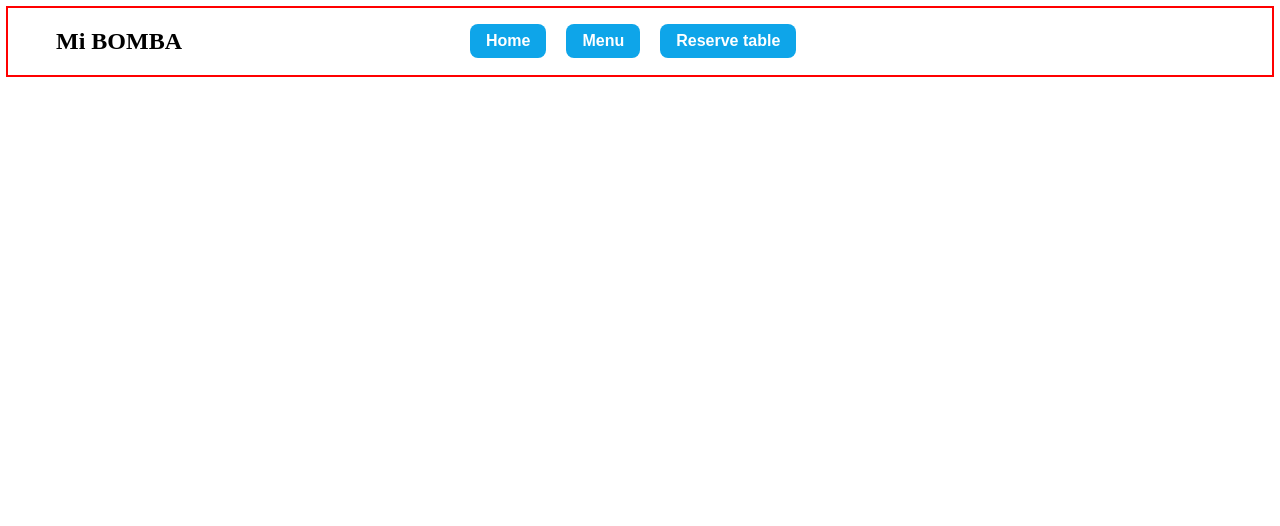
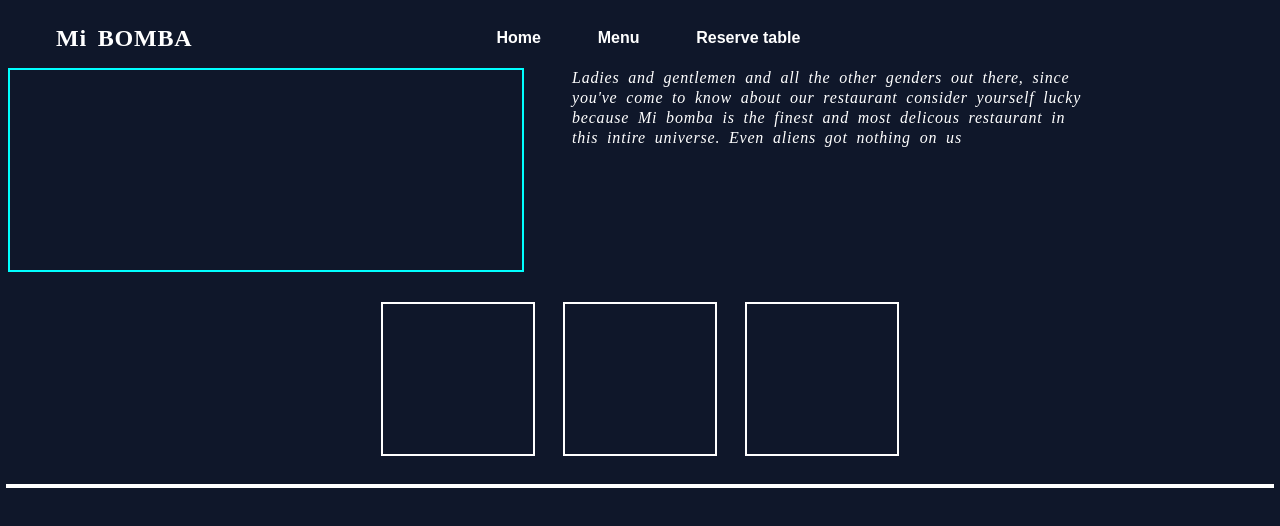
Before and after one commit to eXp-virus/restaurant, a website built with webpack: page src/index.html in a window 1280 px wide. Both pictures are taken after a click on the button "Home". Built offline with nearby package versions, Linux system fonts and the light colour scheme.

Commit message:
create functionality to render different tabs

```diff
--- /dev/null
+++ b/src/home.js
@@ -0,0 +1,40 @@
+export function createHeader() {
+    const header = document.createElement('div');
+    header.classList.add('main-header');
+    const imgContainer = document.createElement('div');
+    imgContainer.classList.add('home-image');
+    const img = document.createElement('img');
+    imgContainer.appendChild(img);
+
+    const para = document.createElement('div');
+    para.textContent = `Ladies and gentlemen and all the other genders out there,
+                        since you've come to know about our restaurant consider yourself lucky
+                        because Mi bomba is the finest and most delicous restaurant in this intire
+                        universe. Even aliens got nothing on us `;
+
+    header.appendChild(imgContainer);
+    header.appendChild(para);
+    return header;
+}
+
+export function createHtmlCards() {
+    const cards = document.createElement('div');
+    cards.classList.add('cards');
+
+    for(let i = 0; i < 3; i++) {
+        const card = document.createElement('div');
+        cards.appendChild(card);
+    }
+    return cards;
+}
+
+export function createReviewSection() {
+    const review = document.createElement('div');
+    review.classList.add('reviews');
+    const para = document.createElement('p');
+    const user = document.createElement('div');
+
+    review.appendChild(para);
+    review.appendChild(user);
+    return review;
+}
--- a/src/index.html
+++ b/src/index.html
@@ -9,9 +9,11 @@
     <div class="header">
         <div class="logo"><h2>Mi BOMBA</h2></div>
         <div class="buttons">
-            <button>Home</button>
-            <button>Menu</button>
-            <button>Reserve table</button></div>
+            <button id="home">Home</button>
+            <button id="menu">Menu</button>
+            <button id="table">Reserve table</button>
+        </div>
     </div>
+    <div id="container"></div>
 </body>
 </html>
--- a/src/index.js
+++ b/src/index.js
@@ -1 +1,38 @@
 import './style.css';
+import { createHeader, createHtmlCards, createReviewSection } from './home';
+import { createMenu } from './menu';
+import { createForm } from './reserve';
+
+const home = document.getElementById('home');
+const menu = document.getElementById('menu');
+const reserveTable = document.getElementById('table');
+
+const container = document.getElementById('container');
+
+home.addEventListener('click', renderPage);
+menu.addEventListener('click', renderPage);
+reserveTable.addEventListener('click', renderPage)
+
+function renderPage(e) {
+    container.innerHTML = '';
+    if(e.target.id === 'home') {
+        console.log('home clicked');
+        renderElements([createHeader, createHtmlCards, createReviewSection]);
+    }
+
+    if(e.target.id === 'menu') {
+        renderElements([createMenu]);
+    }
+
+    if(e.target.id === 'table') {
+        renderElements([createForm]);
+    }
+}
+
+function renderElements(array) {
+   // const container = document.getElementById('container');
+
+    for(let i of array) {
+        container.appendChild(i());
+    }
+}
--- /dev/null
+++ b/src/menu.js
@@ -0,0 +1,17 @@
+export function createMenu() {
+    const item = document.createElement('div');
+    const imgContainer = document.createElement('div');
+    const img = document.createElement('img');
+    imgContainer.appendChild(img);
+
+    const itemDescription = document.createElement('div');
+    const h3 = document.createElement('h3');
+    const para = document.createElement('p');
+    itemDescription.appendChild(h3);
+    itemDescription.appendChild(para);
+
+    item.appendChild(imgContainer);
+    item.appendChild(itemDescription);
+
+    return item;
+}
--- /dev/null
+++ b/src/reserve.js
@@ -0,0 +1,9 @@
+export function createForm() {
+    const table = document.createElement('div');
+    table.classList.add('book-table-form');
+
+    table.innerHTML = `Give us a call at <b>+11 4300 88000</b><br>
+                        Looking forward to serving you :)`;
+
+    return table;
+}
--- a/src/style.css
+++ b/src/style.css
@@ -1,9 +1,20 @@
 html {
     --font-color: white;
+    --background-color:#0f172a;
+}
+
+* {
+    color: var(--font-color);
+}
+
+body {
+    background-color: var(--background-color);
+    line-height: 1.25rem;
+    word-spacing: 0.5ch;
+    letter-spacing: 0.05rem;
 }
 
 .header {
-    outline: 2px solid red;
     display: flex;
     align-items: center;
     gap: calc(20vw + 2rem);
@@ -11,16 +22,56 @@ html {
 
 .logo {
     margin-left: 3rem;
+    text-decoration: dashed;
+    color: var(--font-color);
 }
 
 .buttons button {
     font-size: 16px;
     margin-right: 1em;
     cursor: pointer;
-    background-color: #0ea5e9;
+    background: none;
     color: var(--font-color);
     font-weight: bold;
     padding: 0.5em 1em;
     border: none;
-    border-radius: 8px;
+    border-radius: 4px;
 }
+
+.buttons button:hover {
+    border-bottom: 2px solid white;
+}
+
+.main-header {
+    display: flex;
+    gap: 3rem;
+}
+
+.home-image {
+   height: 200px;
+   width: 40vw;
+   min-width: 200px;
+   border: 2px solid aqua;
+}
+
+.main-header div:last-child {
+    font-style: italic;
+    max-width: 65ch;
+}
+
+.cards {
+    display: flex;
+    gap: 2rem;
+    justify-content: center;
+    margin: 2rem;
+}
+
+.cards div {
+    outline: 2px solid white;
+    height: 150px;
+    width: 150px;
+}
+
+.reviews {
+    outline: 2px solid white;
+}
```
